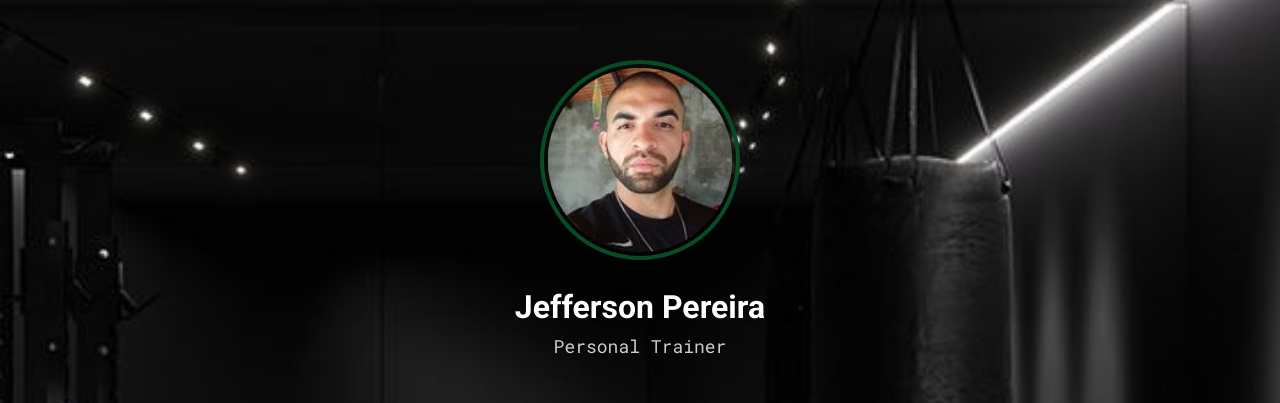
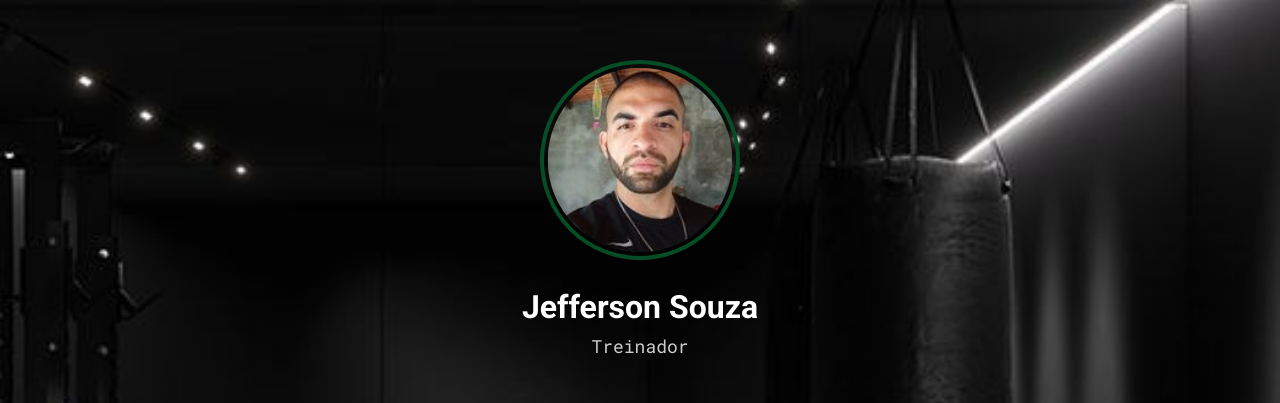
Before and after one commit to lukasdsz/LinkPersonalTrainer, a plain HTML site: page index.html in a window 1280 px wide. Shown: the top 403 px of the page. Drawn offline with nearby package versions, Linux system fonts and the light colour scheme.

Commit message:
finale project

```diff
--- a/index.html
+++ b/index.html
@@ -10,7 +10,7 @@
 
     <link href="./assets/css/styles.css" rel="stylesheet"/>
 
-    <title>Jefferson Personal Trainer</title>
+    <title>Jefferson Souza Treinador</title>
 
   </head>
 
@@ -22,9 +22,9 @@
       class="avatar"
       src="./assets/images/avatar.jpg"
       alt="Image da face do Jefferson"/>
-      <h1>Jefferson Pereira</h1>
+      <h1>Jefferson Souza</h1>
 
-      <p class="username">Personal Trainer</p>
+      <p class="username">Treinador</p>
 
       <ul>
         <li class="what">
```
